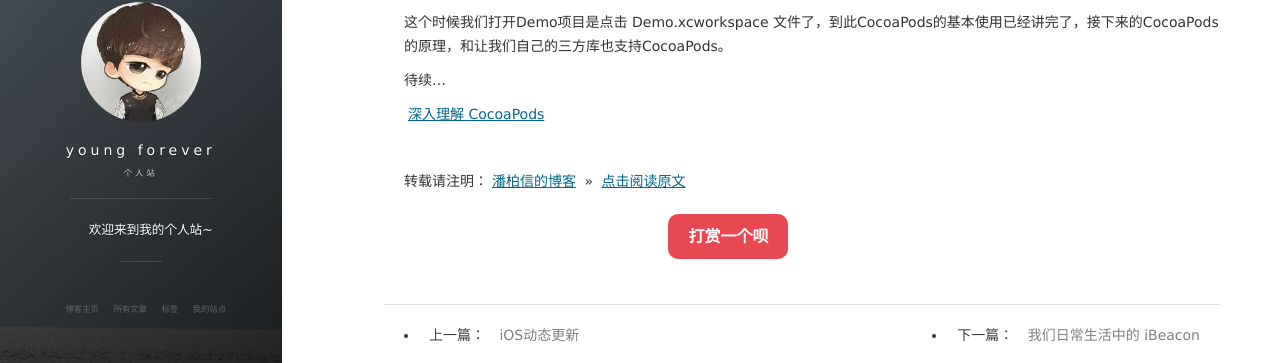
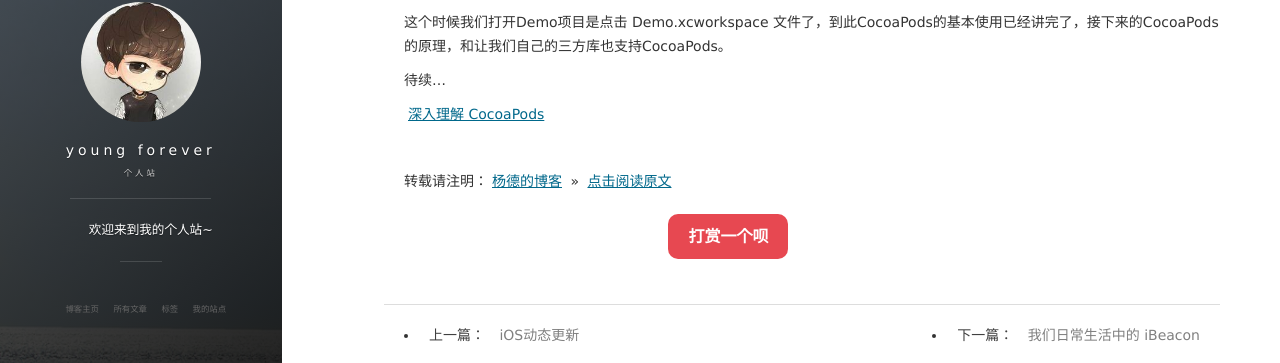
Before and after one commit to yonyong/yonyong.github.io, a Jekyll site: the page built from _posts/2016-04-02-CocoaPod_Use.md, in a window 1280 px wide and 900 px high, scrolled down 2745 px. Shown: the part 286-649 px from the top of the window. Built offline with Jekyll 4.4.1, drawn with Linux system fonts in a browser that asks for light colours; nearby versions of some CDN libraries; comment, search, counter and statistics services are not loaded.

Commit message:
Update 2016-04-02-CocoaPod_Use.md

```diff
--- a/_posts/2016-04-02-CocoaPod_Use.md
+++ b/_posts/2016-04-02-CocoaPod_Use.md
@@ -170,4 +170,4 @@
 
 <br>
 
-转载请注明：[潘柏信的博客](http://baixin) » [点击阅读原文](http://baixin.io/2016/04/CocoaPod_Use/)
+转载请注明：[杨德的博客](http://yonyong.github.io) » [点击阅读原文](http://yonyong.github.io/2016/04/CocoaPod_Use/)
```
